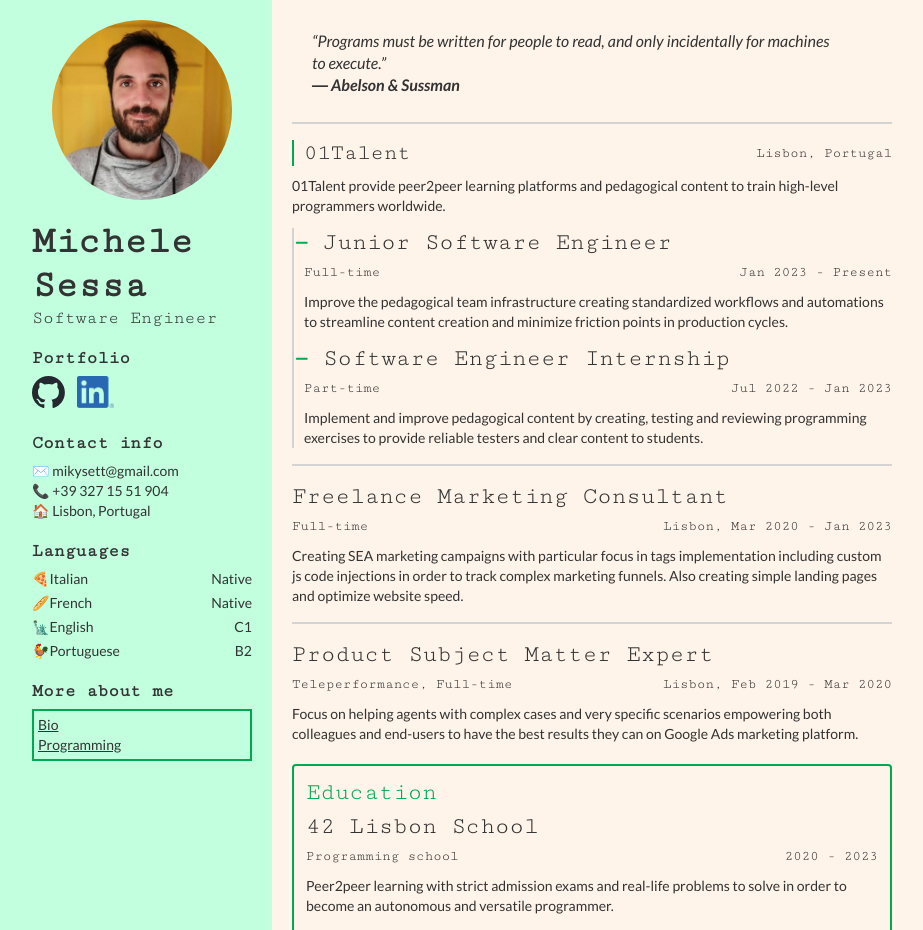
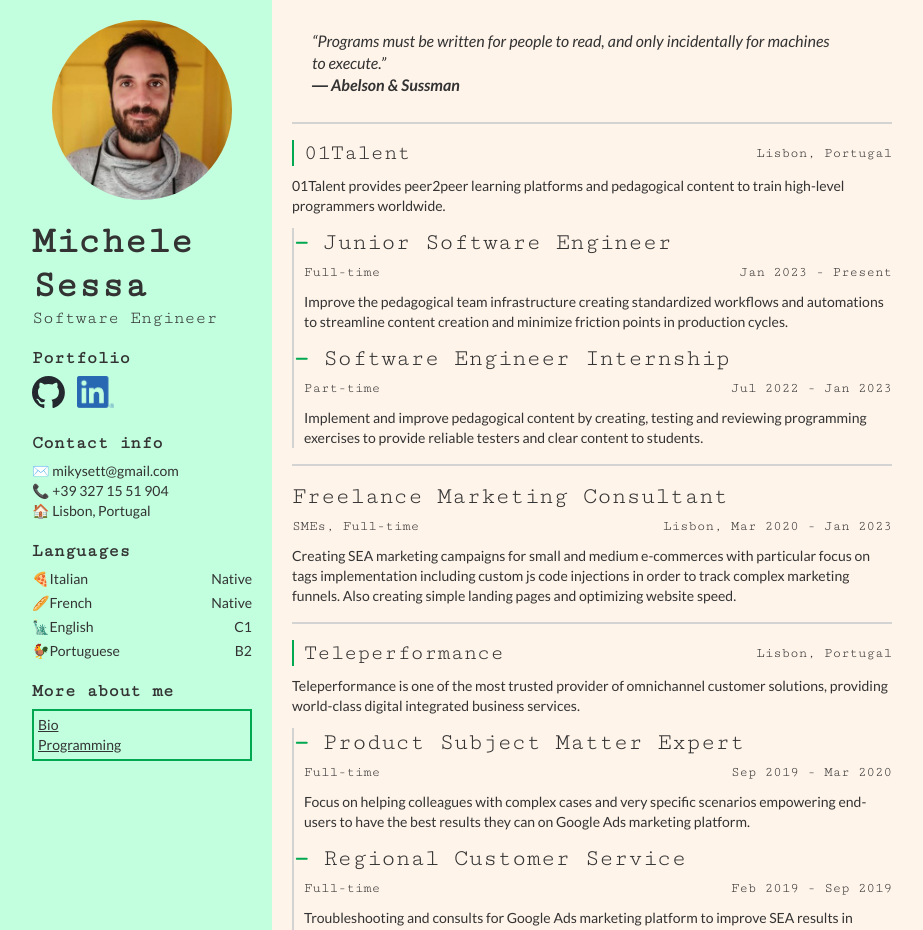
Before and after one commit to mikysett/another_cv, a Vue app in the folder cv-frontend/: page / in a window 1280 px wide. Shown: the top 930 px of the page, without its empty margins (112-1035 px from the left). Built offline with nearby package versions, Linux system fonts and the light colour scheme.

Commit message:
content: fix after language review
add granularity to previous jobs section

```diff
--- a/cv-frontend/public/index.html
+++ b/cv-frontend/public/index.html
@@ -10,7 +10,7 @@
 
     <meta name="viewport" content="width=device-width,initial-scale=1.0">
     <link rel="icon" href="<%= BASE_URL %>favicon.ico">
-    <title><%= htmlWebpackPlugin.options.title %></title>
+    <title>Michele Sessa - CV</title>
   </head>
   <body>
     <noscript>
--- a/cv-frontend/src/views/BioView.vue
+++ b/cv-frontend/src/views/BioView.vue
@@ -4,28 +4,36 @@
 
     <Separator />
 
-    <div class="long-description">I've started programming when I was fourteen. First I've played with HTML and CSS and
-      then I've bought an amazing manual for learning C, this is how I've discovered one of the most durable and
-      fulfilling passions of my life (so far).<br><br>I've seen programming as an empowering tool to make things happen,
-      but I was scared about making it my job, thinking I was not good enough.<br><br>During university (oriental cultures
-      and languages) I've made multiple websites (with an handmade back-end in PHP) for couple of associations I was
-      active in. It was an amateur theater and an environmental association. By the way, I deeply care about nature and I
-      love performative art.<br><br>Growing up I've ended up working a lot in Hotels, from reception clerk to hotel
-      manager. As an hotel manager I've decided to create a <a href="https://github.com/mikysett/horrible_booking_system"
-        target="_blank" class="text-link">booking managing system</a> since we missed one and as a receptionist on the
-      only hotel of a private island I've made a <a href="https://github.com/mikysett/horrible_guest_transfer_system"
+    <div class="long-description">I started programming when I was fourteen. First I played with HTML and CSS and
+      then I bought an amazing manual for learning C.
+      This is how I've discovered one of the most durable and
+      fulfilling passions of my life (so far).<br><br>
+      I used to see programming as an empowering tool to make things happen,
+      but I was scared of making it my job, thinking I was not good enough.<br><br>
+      During university (oriental cultures
+      and languages) I made multiple websites (with a handmade back-end in PHP) for a couple of associations I was
+      active in, an amateur theater and an environmental association. By the way, I deeply care about nature and I
+      love performative art.<br><br>
+      Growing up I ended up working a lot in hotels, from reception clerk to hotel manager.
+      As a hotel manager I decided to create a <a href="https://github.com/mikysett/horrible_booking_system"
+        target="_blank" class="text-link">booking managing system</a> since we missed one and as a receptionist in the
+      only hotel of a private island I made a <a href="https://github.com/mikysett/horrible_guest_transfer_system"
         target="_blank" class="text-link">guest transfer system</a> to better coordinate boats, helicopters (oh yeah,
-      people were coming with an helicopter to our hotel, I even had the chance to enjoy a free ride once) and taxis
-      pick-ups for our guests.<br><br>In both cases our staff and guests greatly enjoyed the benefices of those
-      applications and I experienced one more time how useful programming could be when applied to real-life
-      problems.<br><br>Then life continue, I like to travel, I find myself in Lisbon, working in the SEA marketing
-      industry.<br><br>During pandemic I discover a <a href="https://www.42network.org/" target="_blank"
-        class="text-link">42 School</a> is opening nearby. I decide to try my chances, mainly not to have any regrets but
-      feeling once again I won't be good enough to pass the one month intensive admission tests.<br><br>At my greatest
-      surprise not only am I accepted into the school but I'm also the one that passed the tests with the greatest score
-      in the entire school history in Lisbon (which now includes thousands of candidates).<br><br>From there on my goal
-      become clearer and more linear and my experiences start to fit better into a standard CV.<br><br>I'm still a bit
-      scared I'm not good enough, but I know now I'm definitely happy to try my best 😊</div>
+      people were coming with a helicopter to our hotel, I even had the chance to enjoy a free ride once) and taxis
+      pick-ups for our guests.<br><br>
+      In both cases the staff and guests greatly enjoyed the benefits of those
+      applications and I experienced one more time how useful programming can be when applied to real-life
+      problems.<br><br>
+      Then life went on and my passion for travel brought me to Lisbon, where I started working in the SEA marketing
+      industry.<br><br>
+      During the pandemic I discovered that a <a href="https://www.42network.org/" target="_blank"
+        class="text-link">42 School</a> was opening nearby. I decided to try my chances, mainly not to have any regrets but
+      feeling once again I wouldn't have been good enough to pass the one month intensive admission tests.<br><br>
+      To my greatest surprise not only was I accepted into the school but to date I'm also the one that passed the tests with the greatest score
+      in the entire school history in Lisbon (which now includes thousands of candidates).<br><br>
+      From there on my goal became clearer and more linear and my experiences started to fit better into a standard CV.<br><br>
+      I'm still a bit
+      scared I'm not good enough, but now I know I'm definitely happy to try my best 😊</div>
 
     <Separator />
 
--- a/cv-frontend/src/views/HomeView.vue
+++ b/cv-frontend/src/views/HomeView.vue
@@ -19,7 +19,8 @@
           </div>
         </div>
         <div class="description">
-          01Talent provide peer2peer learning platforms and pedagogical content to train high-level programmers worldwide.
+          01Talent provides peer2peer learning platforms and pedagogical content to train high-level programmers
+          worldwide.
         </div>
       </div>
 
@@ -62,22 +63,23 @@
         <h3 class="role-title">Freelance Marketing Consultant</h3>
         <div class="justified-header">
           <div class="jh-left">
-            <p>Full-time</p>
+            <p>SMEs, Full-time</p>
           </div>
           <div class="jh-right">
             <p>Lisbon, Mar 2020 - Jan 2023</p>
           </div>
         </div>
         <div class="description">
-          Creating SEA marketing campaigns with particular focus in tags implementation including custom js code
-          injections in order to track complex marketing funnels. Also creating simple landing pages and optimize website
-          speed.
+          Creating SEA marketing campaigns for small and medium e-commerces with particular focus on tags implementation
+          including custom js code
+          injections in order to track complex marketing funnels. Also creating simple landing pages and optimizing
+          website speed.
         </div>
       </div>
 
       <separator />
 
-      <div class="role-wrapper">
+      <!-- <div class="role-wrapper">
         <h3 class="role-title">Product Subject Matter Expert</h3>
         <div class="justified-header">
           <div class="jh-left">
@@ -90,6 +92,55 @@
         <div class="description">
           Focus on helping agents with complex cases and very specific scenarios empowering both colleagues and end-users
           to have the best results they can on Google Ads marketing platform.
+        </div>
+      </div> -->
+
+      <div class="job-container">
+        <div class="company-container">
+          <div class="justified-header">
+            <div class="jh-left">
+              <h2 class="company-title">Teleperformance</h2>
+            </div>
+            <div class="jh-right">
+              <p>Lisbon, Portugal</p>
+            </div>
+          </div>
+          <div class="description">
+            Teleperformance is one of the most trusted provider of omnichannel customer solutions,
+            providing world-class digital integrated business services.
+          </div>
+        </div>
+
+        <div class="roles-wrapper">
+          <div class="role-wrapper">
+            <h3 class="role-title sub-role-title">Product Subject Matter Expert</h3>
+            <div class="justified-header">
+              <div class="jh-left">
+                <p>Full-time</p>
+              </div>
+              <div class="jh-right">
+                <p>Sep 2019 - Mar 2020</p>
+              </div>
+            </div>
+            <div class="description">
+              Focus on helping colleagues with complex cases and very specific scenarios empowering
+              end-users to have the best results they can on Google Ads marketing platform.
+            </div>
+          </div>
+          <div class="role-wrapper">
+            <h3 class="role-title sub-role-title">Regional Customer Service</h3>
+            <div class="justified-header">
+              <div class="jh-left">
+                <p>Full-time</p>
+              </div>
+              <div class="jh-right">
+                <p>Feb 2019 - Sep 2019</p>
+              </div>
+            </div>
+            <div class="description">
+              Troubleshooting and consults for Google Ads marketing platform to improve SEA results in French b2b market.
+            </div>
+          </div>
         </div>
       </div>
 
@@ -166,6 +217,4 @@ export default {
 
 .description {
   padding-top: 10px;
-}
-
-</style>
+}</style>
--- a/cv-frontend/src/views/ProgrammingView.vue
+++ b/cv-frontend/src/views/ProgrammingView.vue
@@ -27,7 +27,7 @@
     <Separator />
 
     <div class="extra-info-wrapper">
-      <h2 class="role-title ei-title">When I'm not coding</h2>
+      <h2 class="role-title ei-title">What I loved so far</h2>
       <div class="ei-container no-p">
         <ul role="list" class="list">
           <li class="list-item">- <a href="https://en.wikipedia.org/wiki/Hackers_%26_Painters" target="_blank"
```
